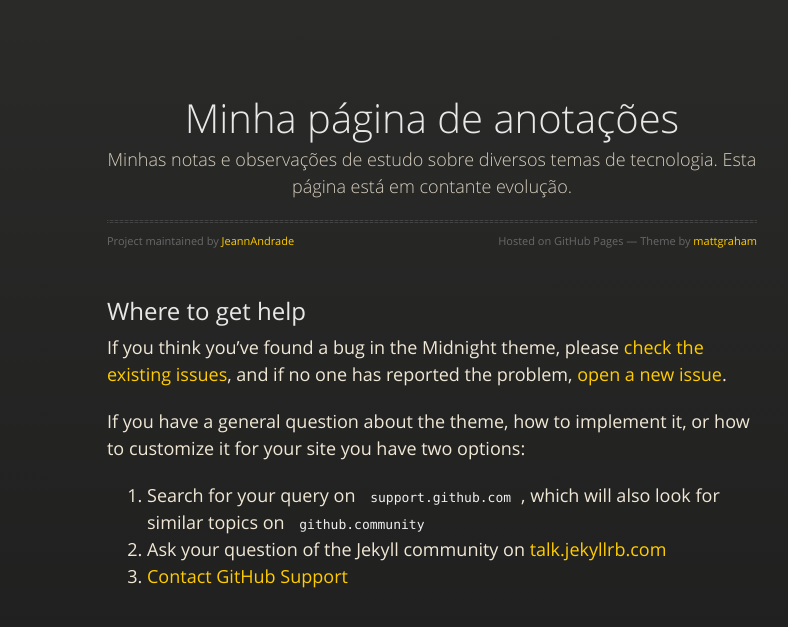
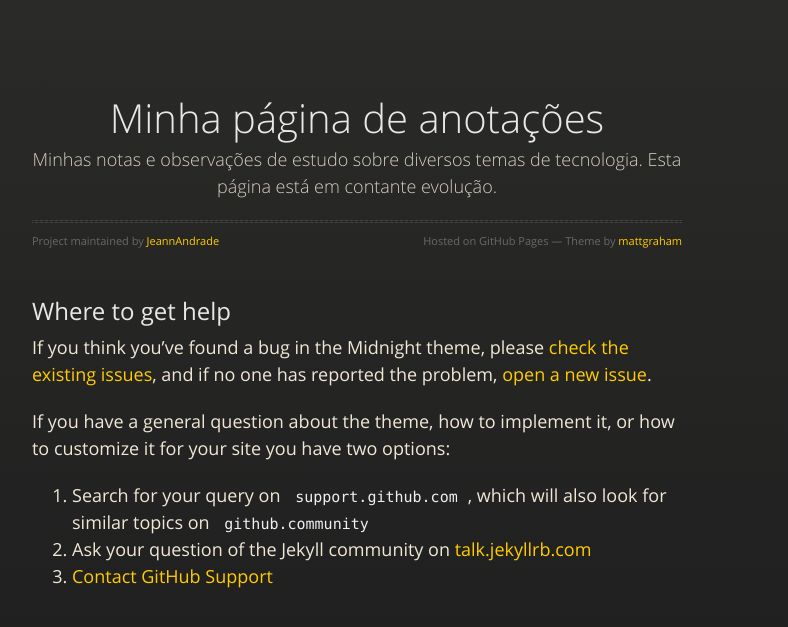
Before and after one commit to JeannAndrade/jeannandrade.github.io, a Jekyll site: the page built from docs/SUPPORT.md, in a window 1280 px wide. Shown: the top 627 px of the page, without its empty margins (208-996 px from the left). Built offline with Jekyll 4.4.1, drawn with Linux system fonts in a browser that asks for light colours; our own code applies the rules of GitHub Pages for plain Markdown files.

Commit message:
arrumando fonte

```diff
--- a/_sass/jekyll-theme-midnight.scss
+++ b/_sass/jekyll-theme-midnight.scss
@@ -90,7 +90,7 @@ strong {
 }
 
 .wrapper {
-  max-width: 650px;
+  max-width: 800px;
   margin: 0 auto;
   position: relative;
   padding: 0 20px;
@@ -110,7 +110,7 @@ blockquote {
 code {
   font-family: Monaco, Bitstream Vera Sans Mono, Lucida Console, Terminal, monospace;
   color: #efefef;
-  font-size: 13px;
+  font-size: 15px;
   margin: 0 4px;
   padding: 4px 6px;
   border-radius: 2px;
```
